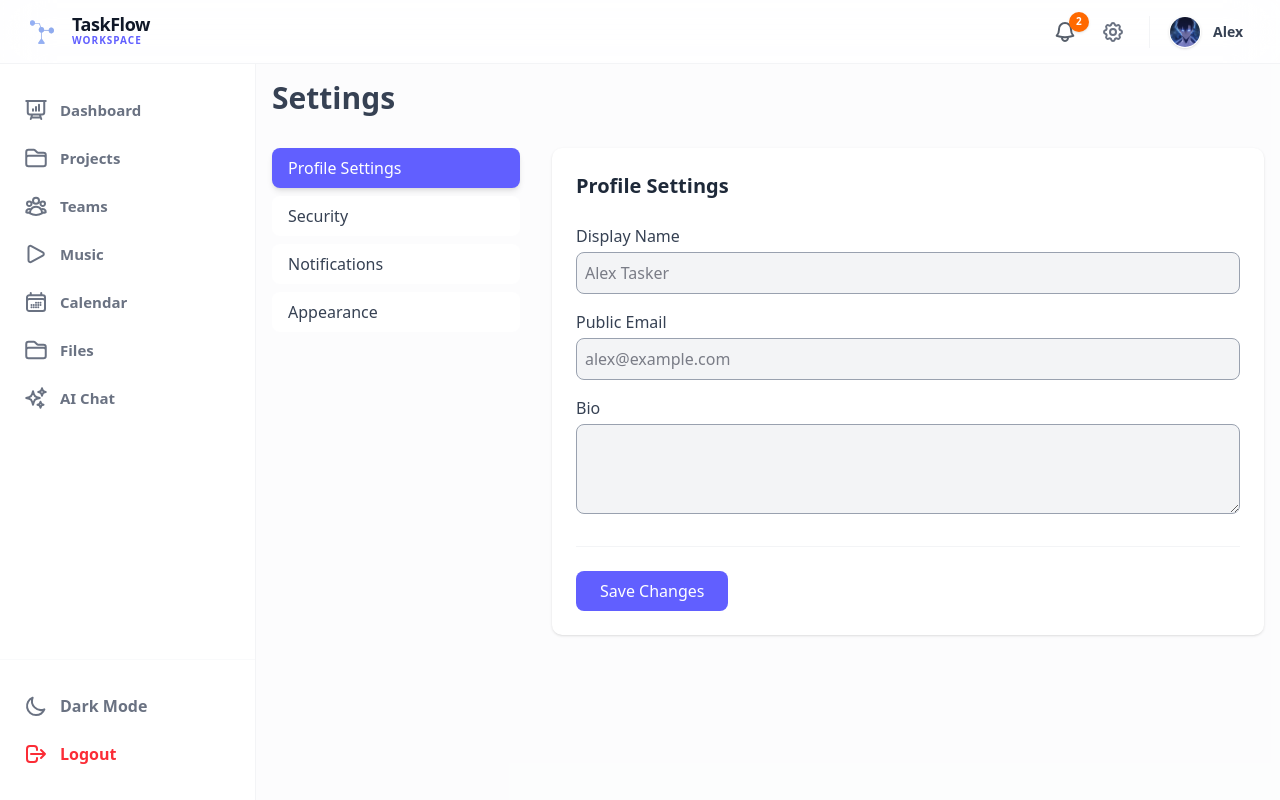
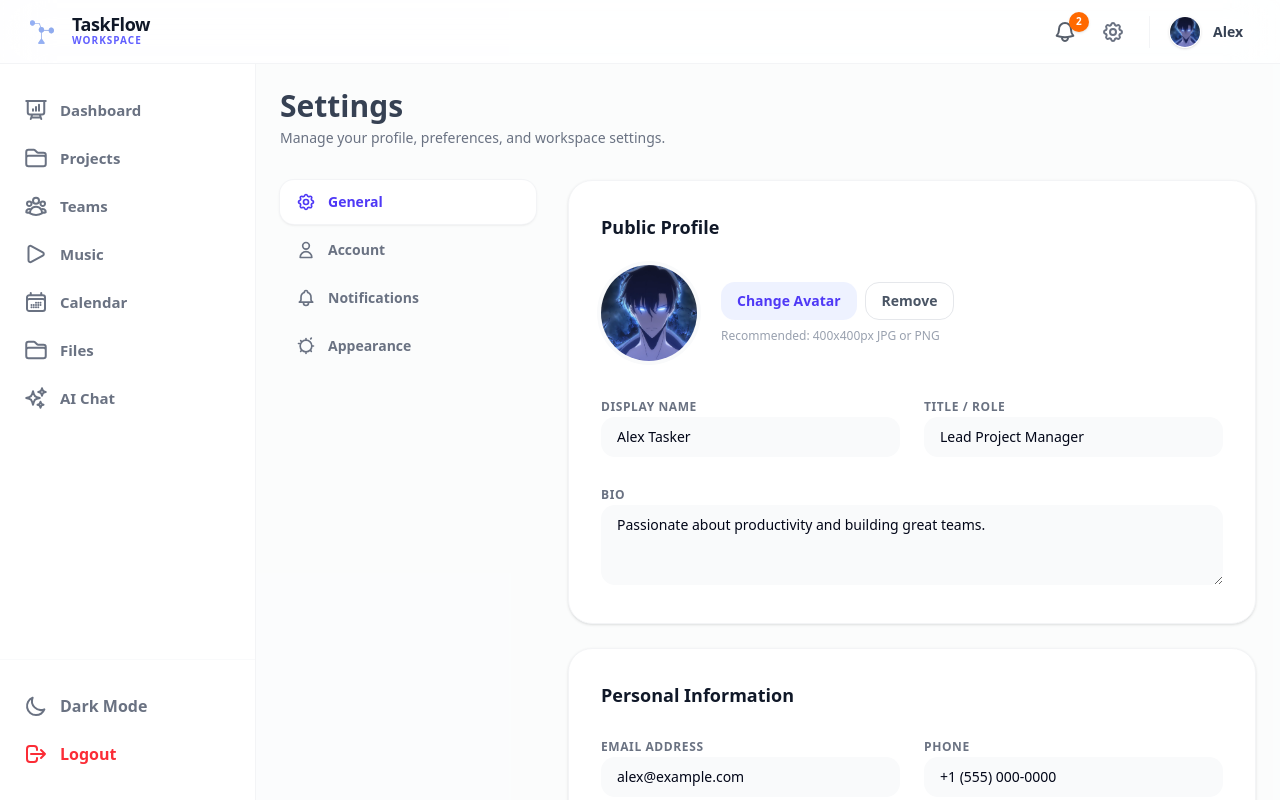
Before and after one commit to RAVELOSONandritiana/taskflow, a SvelteKit app: page /app/settings in a window 1280 px wide. Built offline with nearby package versions, Linux system fonts and the light colour scheme.

Commit message:
update settings design

```diff
--- a/src/routes/app/settings/+page.svelte
+++ b/src/routes/app/settings/+page.svelte
@@ -1,114 +1,297 @@
 <script lang="ts">
 	import Title from '$lib/components/user/app/Title.svelte';
 	import { theme } from '$lib/store/theme.store';
+	import Avatar from '$lib/images/solo.png';
 
-	let activeTab = 'profile';
+	let activeTab = $state('general');
 
 	const tabs = [
-		{ id: 'profile', label: 'Profile Settings' },
-		{ id: 'security', label: 'Security' },
-		{ id: 'notifications', label: 'Notifications' },
-		{ id: 'appearance', label: 'Appearance' }
+		{
+			id: 'general',
+			label: 'General',
+			icon: 'M10.325 4.317c.426-1.756 2.924-1.756 3.35 0a1.724 1.724 0 002.573 1.066c1.543-.94 3.31.826 2.37 2.37a1.724 1.724 0 001.065 2.572c1.756.426 1.756 2.924 0 3.35a1.724 1.724 0 00-1.066 2.573c.94 1.543-.826 3.31-2.37 2.37a1.724 1.724 0 00-2.572 1.065c-.426 1.756-2.924 1.756-3.35 0a1.724 1.724 0 00-2.573-1.066c-1.543.94-3.31-.826-2.37-2.37a1.724 1.724 0 00-1.065-2.572c-1.756-.426-1.756-2.924 0-3.35a1.724 1.724 0 001.066-2.573c-.94-1.543.826-3.31 2.37-2.37.996.608 2.296.07 2.572-1.065z M15 12a3 3 0 11-6 0 3 3 0 016 0z'
+		},
+		{
+			id: 'account',
+			label: 'Account',
+			icon: 'M16 7a4 4 0 11-8 0 4 4 0 018 0zM12 14a7 7 0 00-7 7h14a7 7 0 00-7-7z'
+		},
+		{
+			id: 'notifications',
+			label: 'Notifications',
+			icon: 'M15 17h5l-1.405-1.405A2.032 2.032 0 0118 14.158V11a6.002 6.002 0 00-4-5.659V5a2 2 0 10-4 0v.341C7.67 6.165 6 8.388 6 11v3.159c0 .538-.214 1.055-.595 1.436L4 17h5m6 0v1a3 3 0 11-6 0v-1m6 0H9'
+		},
+		{
+			id: 'appearance',
+			label: 'Appearance',
+			icon: 'M12 3v1m0 16v1m9-9h-1M4 9H3m15.364-6.364l-.707.707M6.343 17.657l-.707.707m12.728 0l-.707-.707M6.343 6.343l-.707-.707M12 5a7 7 0 100 14 7 7 0 000-14z'
+		}
 	];
 </script>
 
-<div class="p-4" class:dark={$theme}>
-	<Title>Settings</Title>
+<div class="h-full overflow-y-auto bg-gray-50/30 p-6 dark:bg-transparent">
+	<div class="mb-8">
+		<Title>Settings</Title>
+		<p class="mt-1 text-sm text-gray-500">
+			Manage your profile, preferences, and workspace settings.
+		</p>
+	</div>
 
-	<div class="mt-8 flex space-x-8">
-		<!-- Sidebar Tabs -->
-		<div class="w-1/4 space-y-2">
-			{#each tabs as tab}
-				<button
-					on:click={() => (activeTab = tab.id)}
-					class="w-full rounded-md px-4 py-2 text-left transition-colors {activeTab === tab.id
-						? 'bg-indigo-500 text-white shadow-md'
-						: 'bg-white text-gray-700 hover:bg-gray-100 dark:bg-gray-800 dark:text-gray-300 dark:hover:bg-gray-700'}"
+	<div class="flex flex-col gap-8 lg:flex-row">
+		<!-- Sidebar Navigation -->
+		<aside class="w-full shrink-0 lg:w-64">
+			<nav class="space-y-1">
+				{#each tabs as tab}
+					<button
+						onclick={() => (activeTab = tab.id)}
+						class="flex w-full items-center gap-3 rounded-xl px-4 py-3 text-sm font-bold transition-all
+						{activeTab === tab.id
+							? 'bg-white text-indigo-600 shadow-sm ring-1 ring-gray-100 dark:bg-gray-800 dark:text-indigo-400 dark:ring-gray-700'
+							: 'text-gray-500 hover:bg-white hover:text-gray-900 dark:text-gray-400 dark:hover:bg-gray-800 dark:hover:text-gray-200'}"
+					>
+						<svg
+							xmlns="http://www.w3.org/2000/svg"
+							class="h-5 w-5"
+							fill="none"
+							viewBox="0 0 24 24"
+							stroke="currentColor"
+						>
+							<path stroke-linecap="round" stroke-linejoin="round" stroke-width="2" d={tab.icon} />
+						</svg>
+						{tab.label}
+					</button>
+				{/each}
+			</nav>
+		</aside>
+
+		<!-- Content Area -->
+		<div class="flex-1 space-y-6">
+			{#if activeTab === 'general'}
+				<div
+					class="rounded-3xl border border-gray-100 bg-white p-8 shadow-sm dark:border-gray-800 dark:bg-gray-900"
 				>
-					{tab.label}
-				</button>
-			{/each}
-		</div>
+					<h3 class="mb-6 text-lg font-bold text-gray-900 dark:text-white">Public Profile</h3>
 
-		<!-- Tab Content -->
-		<div class="flex-1 rounded-lg bg-white p-6 shadow-sm dark:bg-gray-800">
-			{#if activeTab === 'profile'}
-				<section class="space-y-6">
-					<h3 class="text-xl font-bold text-gray-800 dark:text-white">Profile Settings</h3>
-					<div class="space-y-4">
-						<label class="block">
-							<span class="text-gray-700 dark:text-gray-300">Display Name</span>
+					<div class="mb-8 flex flex-col items-center gap-6 sm:flex-row">
+						<img
+							src={Avatar}
+							alt="Avatar"
+							class="h-24 w-24 rounded-full object-cover ring-4 ring-gray-50 dark:ring-gray-800"
+						/>
+						<div class="flex flex-col gap-2">
+							<div class="flex gap-2">
+								<button
+									class="rounded-xl bg-indigo-50 px-4 py-2 text-sm font-bold text-indigo-600 transition-colors hover:bg-indigo-100 dark:bg-indigo-900/30 dark:text-indigo-400"
+								>
+									Change Avatar
+								</button>
+								<button
+									class="rounded-xl border border-gray-200 px-4 py-2 text-sm font-bold text-gray-600 transition-colors hover:bg-gray-50 dark:border-gray-700 dark:text-gray-400 dark:hover:bg-gray-800"
+								>
+									Remove
+								</button>
+							</div>
+							<p class="text-xs font-medium text-gray-400">Recommended: 400x400px JPG or PNG</p>
+						</div>
+					</div>
+
+					<div class="grid grid-cols-1 gap-6 md:grid-cols-2">
+						<div class="space-y-2">
+							<label class="text-xs font-bold tracking-wider text-gray-500 uppercase"
+								>Display Name</label
+							>
 							<input
 								type="text"
-								class="mt-1 block w-full rounded-md border border-gray-400 bg-gray-100 p-2 outline-none transition-all focus:ring-2 focus:ring-indigo-500 dark:border-gray-600 dark:bg-gray-800 dark:text-white"
-								placeholder="Alex Tasker"
+								value="Alex Tasker"
+								class="w-full rounded-xl border-gray-200 bg-gray-50 px-4 py-2.5 text-sm font-medium focus:border-indigo-500 focus:ring-indigo-500 dark:border-gray-700 dark:bg-gray-800 dark:text-white"
 							/>
-						</label>
-						<label class="block">
-							<span class="text-gray-700 dark:text-gray-300">Public Email</span>
+						</div>
+						<div class="space-y-2">
+							<label class="text-xs font-bold tracking-wider text-gray-500 uppercase"
+								>Title / Role</label
+							>
+							<input
+								type="text"
+								value="Lead Project Manager"
+								class="w-full rounded-xl border-gray-200 bg-gray-50 px-4 py-2.5 text-sm font-medium focus:border-indigo-500 focus:ring-indigo-500 dark:border-gray-700 dark:bg-gray-800 dark:text-white"
+							/>
+						</div>
+						<div class="space-y-2 md:col-span-2">
+							<label class="text-xs font-bold tracking-wider text-gray-500 uppercase">Bio</label>
+							<textarea
+								rows="3"
+								class="w-full rounded-xl border-gray-200 bg-gray-50 px-4 py-2.5 text-sm font-medium focus:border-indigo-500 focus:ring-indigo-500 dark:border-gray-700 dark:bg-gray-800 dark:text-white"
+								>Passionate about productivity and building great teams.</textarea
+							>
+						</div>
+					</div>
+				</div>
+
+				<div
+					class="rounded-3xl border border-gray-100 bg-white p-8 shadow-sm dark:border-gray-800 dark:bg-gray-900"
+				>
+					<h3 class="mb-6 text-lg font-bold text-gray-900 dark:text-white">Personal Information</h3>
+					<div class="grid grid-cols-1 gap-6 md:grid-cols-2">
+						<div class="space-y-2">
+							<label class="text-xs font-bold tracking-wider text-gray-500 uppercase"
+								>Email Address</label
+							>
 							<input
 								type="email"
-								class="mt-1 block w-full rounded-md border border-gray-400 bg-gray-100 p-2 outline-none transition-all focus:ring-2 focus:ring-indigo-500 dark:border-gray-600 dark:bg-gray-800 dark:text-white"
-								placeholder="alex@example.com"
+								value="alex@example.com"
+								class="w-full rounded-xl border-gray-200 bg-gray-50 px-4 py-2.5 text-sm font-medium focus:border-indigo-500 focus:ring-indigo-500 dark:border-gray-700 dark:bg-gray-800 dark:text-white"
 							/>
-						</label>
-						<label class="block">
-							<span class="text-gray-700 dark:text-gray-300">Bio</span>
-							<textarea
-								class="mt-1 block w-full rounded-md border border-gray-400 bg-gray-100 p-2 outline-none transition-all focus:ring-2 focus:ring-indigo-500 dark:border-gray-600 dark:bg-gray-800 dark:text-white"
-								rows="3"
-							></textarea>
-						</label>
-					</div>
-				</section>
-			{:else if activeTab === 'security'}
-				<section class="space-y-6">
-					<h3 class="text-xl font-bold text-gray-800 dark:text-white">Security</h3>
-					<div class="space-y-4">
-						<button class="rounded-md bg-indigo-500 px-4 py-2 text-white hover:bg-indigo-600"
-							>Change Password</button
-						>
-						<div class="flex items-center justify-between">
-							<span class="text-gray-700 dark:text-gray-300">Two-Factor Authentication</span>
-							<button class="text-indigo-500 hover:underline">Enable</button>
+						</div>
+						<div class="space-y-2">
+							<label class="text-xs font-bold tracking-wider text-gray-500 uppercase">Phone</label>
+							<input
+								type="tel"
+								value="+1 (555) 000-0000"
+								class="w-full rounded-xl border-gray-200 bg-gray-50 px-4 py-2.5 text-sm font-medium focus:border-indigo-500 focus:ring-indigo-500 dark:border-gray-700 dark:bg-gray-800 dark:text-white"
+							/>
 						</div>
 					</div>
-				</section>
+				</div>
+			{:else if activeTab === 'account'}
+				<div
+					class="rounded-3xl border border-gray-100 bg-white p-8 shadow-sm dark:border-gray-800 dark:bg-gray-900"
+				>
+					<h3 class="mb-6 text-lg font-bold text-gray-900 dark:text-white">Password & Security</h3>
+					<div class="max-w-md space-y-4">
+						<button
+							class="flex w-full items-center justify-between rounded-xl border border-gray-200 p-4 transition-colors hover:bg-gray-50 dark:border-gray-700 dark:hover:bg-gray-800"
+						>
+							<div class="text-left">
+								<p class="font-bold text-gray-900 dark:text-white">Change Password</p>
+								<p class="text-xs text-gray-500">Last changed 3 months ago</p>
+							</div>
+							<svg
+								xmlns="http://www.w3.org/2000/svg"
+								class="h-5 w-5 text-gray-400"
+								viewBox="0 0 20 20"
+								fill="currentColor"
+							>
+								<path
+									fill-rule="evenodd"
+									d="M7.293 14.707a1 1 0 010-1.414L10.586 10 7.293 6.707a1 1 0 011.414-1.414l4 4a1 1 0 010 1.414l-4 4a1 1 0 01-1.414 0z"
+									clip-rule="evenodd"
+								/>
+							</svg>
+						</button>
+
+						<div
+							class="flex items-center justify-between rounded-xl border border-gray-200 p-4 dark:border-gray-700"
+						>
+							<div>
+								<p class="font-bold text-gray-900 dark:text-white">Two-Factor Authentication</p>
+								<p class="text-xs text-gray-500">Add an extra layer of security</p>
+							</div>
+							<div
+								class="relative inline-flex h-6 w-11 cursor-pointer items-center rounded-full bg-gray-200 transition-colors dark:bg-gray-700"
+							>
+								<span
+									class="h-4 w-4 translate-x-1 transform rounded-full bg-white transition-transform"
+								></span>
+							</div>
+						</div>
+					</div>
+				</div>
+
+				<!-- Danger Zone -->
+				<div
+					class="rounded-3xl border border-red-100 bg-red-50/30 p-8 dark:border-red-900/30 dark:bg-red-900/10"
+				>
+					<h3 class="mb-2 text-lg font-bold text-red-600 dark:text-red-400">Danger Zone</h3>
+					<p class="mb-6 text-sm text-gray-600 dark:text-gray-400">
+						Once you delete your account, there is no going back. Please be certain.
+					</p>
+					<button
+						class="rounded-xl bg-red-600 px-6 py-2.5 text-sm font-bold text-white shadow-lg shadow-red-200 transition-all hover:bg-red-700 active:scale-95 dark:shadow-none"
+					>
+						Delete Account
+					</button>
+				</div>
 			{:else if activeTab === 'notifications'}
-				<section class="space-y-6">
-					<h3 class="text-xl font-bold text-gray-800 dark:text-white">Notification Preferences</h3>
+				<div
+					class="rounded-3xl border border-gray-100 bg-white p-8 shadow-sm dark:border-gray-800 dark:bg-gray-900"
+				>
+					<h3 class="mb-6 text-lg font-bold text-gray-900 dark:text-white">Email Notifications</h3>
 					<div class="space-y-4">
-						{#each ['Email Notifications', 'Push Notifications', 'Project Updates'] as item}
-							<label class="flex items-center">
-								<input type="checkbox" checked class="h-4 w-4 rounded border-gray-300 text-indigo-600 focus:ring-indigo-500" />
-								<span class="ml-2 text-gray-700 dark:text-gray-300">{item}</span>
+						{#each ['New tasks assigned to me', 'Project status updates', 'Mentions in comments', 'Daily summary'] as item}
+							<label class="flex cursor-pointer items-center justify-between">
+								<span class="font-medium text-gray-700 dark:text-gray-300">{item}</span>
+								<input
+									type="checkbox"
+									checked
+									class="h-5 w-5 rounded border-gray-300 bg-gray-100 text-indigo-600 focus:ring-indigo-500 dark:border-gray-600 dark:bg-gray-800"
+								/>
 							</label>
 						{/each}
 					</div>
-				</section>
+				</div>
+
+				<div
+					class="rounded-3xl border border-gray-100 bg-white p-8 shadow-sm dark:border-gray-800 dark:bg-gray-900"
+				>
+					<h3 class="mb-6 text-lg font-bold text-gray-900 dark:text-white">Push Notifications</h3>
+					<div class="space-y-4">
+						{#each ['Direct messages', 'Urgent alerts'] as item}
+							<label class="flex cursor-pointer items-center justify-between">
+								<span class="font-medium text-gray-700 dark:text-gray-300">{item}</span>
+								<input
+									type="checkbox"
+									checked
+									class="h-5 w-5 rounded border-gray-300 bg-gray-100 text-indigo-600 focus:ring-indigo-500 dark:border-gray-600 dark:bg-gray-800"
+								/>
+							</label>
+						{/each}
+					</div>
+				</div>
 			{:else if activeTab === 'appearance'}
-				<section class="space-y-6">
-					<h3 class="text-xl font-bold text-gray-800 dark:text-white">Appearance</h3>
-					<div class="flex items-center space-x-4">
-						<span class="text-gray-700 dark:text-gray-300">Dark Mode</span>
+				<div
+					class="rounded-3xl border border-gray-100 bg-white p-8 shadow-sm dark:border-gray-800 dark:bg-gray-900"
+				>
+					<h3 class="mb-6 text-lg font-bold text-gray-900 dark:text-white">Theme Preferences</h3>
+
+					<div class="grid grid-cols-2 gap-4 sm:grid-cols-3">
 						<button
-							on:click={() => theme.update((v) => !v)}
-							aria-label="Toggle dark mode"
-							class="relative inline-flex h-6 w-11 shrink-0 cursor-pointer rounded-full border-2 border-transparent transition-colors duration-200 ease-in-out focus:outline-none focus:ring-2 focus:ring-indigo-500 focus:ring-offset-2 {$theme ? 'bg-indigo-600' : 'bg-gray-200'}"
+							onclick={() => theme.set(false)}
+							class="group relative rounded-2xl border-2 p-2 transition-all {$theme === false
+								? 'border-indigo-500 bg-indigo-50 dark:bg-indigo-900/20'
+								: 'border-gray-100 hover:border-gray-300 dark:border-gray-800 dark:hover:border-gray-700'}"
 						>
-							<span
-								class="pointer-events-none inline-block h-5 w-5 transform rounded-full bg-white shadow ring-0 transition duration-200 ease-in-out {$theme ? 'translate-x-5' : 'translate-x-0'}"
-							></span>
+							<div
+								class="mb-2 aspect-video w-full rounded-xl border border-gray-200 bg-gray-100"
+							></div>
+							<p
+								class="text-center text-sm font-bold {$theme === false
+									? 'text-indigo-600'
+									: 'text-gray-500'}"
+							>
+								Light
+							</p>
+						</button>
+
+						<button
+							onclick={() => theme.set(true)}
+							class="group relative rounded-2xl border-2 p-2 transition-all {$theme === true
+								? 'border-indigo-500 bg-indigo-50 dark:bg-indigo-900/20'
+								: 'border-gray-100 hover:border-gray-300 dark:border-gray-800 dark:hover:border-gray-700'}"
+						>
+							<div
+								class="mb-2 aspect-video w-full rounded-xl border border-gray-700 bg-gray-900"
+							></div>
+							<p
+								class="text-center text-sm font-bold {$theme === true
+									? 'text-indigo-600'
+									: 'text-gray-500'}"
+							>
+								Dark
+							</p>
 						</button>
 					</div>
-				</section>
+				</div>
 			{/if}
-
-			<div class="mt-8 border-t border-gray-100 pt-6 dark:border-gray-700">
-				<button class="rounded-md bg-indigo-500 px-6 py-2 text-white hover:bg-indigo-600"
-					>Save Changes</button
-				>
-			</div>
 		</div>
 	</div>
 </div>
```
